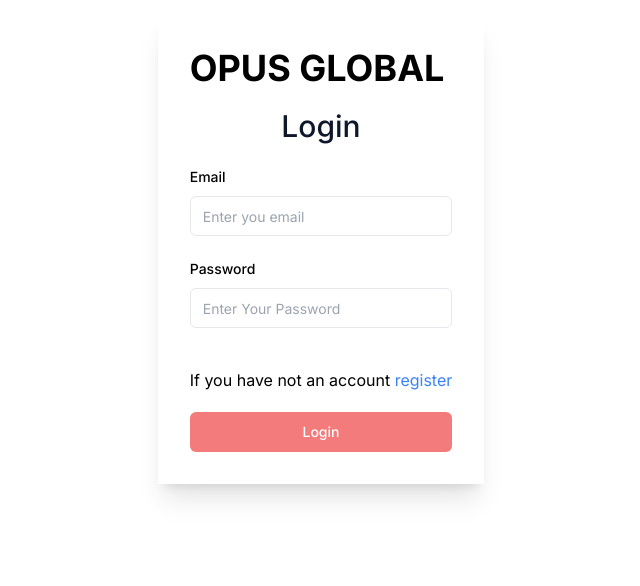
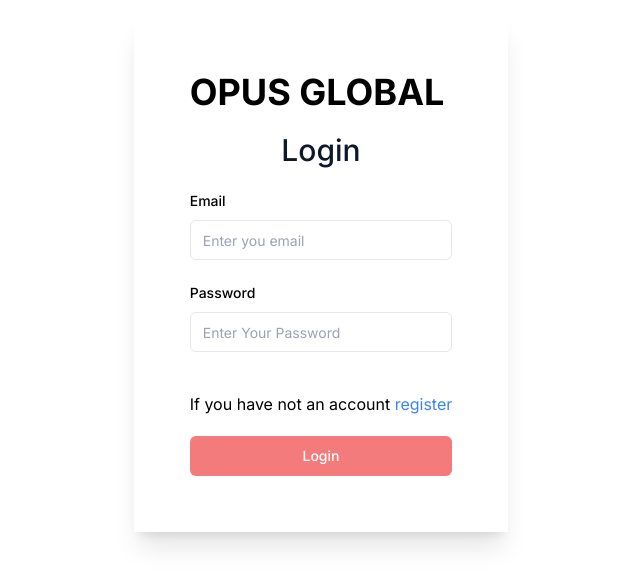
Before and after one commit to mubeenamin/mlm-update, a Next.js app: page / in a window 1280 px wide. Shown: the top 586 px of the page, without its empty margins (319-959 px from the left). Built offline with nearby package versions, Linux system fonts and the light colour scheme.

Commit message:
update sign page

```diff
--- a/app/component/signIn.tsx
+++ b/app/component/signIn.tsx
@@ -72,7 +72,7 @@ const SignIn = () => {
       <Form {...form}>
         <form
           onSubmit={form.handleSubmit(onSubmit)}
-          className="flex flex-col gap-5 p-8 mt-4 shadow-xl"
+          className="flex flex-col gap-5 p-14 mt-4 shadow-xl"
         >
           <h1 className="text-4xl font-bold ">OPUS GLOBAL</h1>
           <h1 className="text-3xl text-slate-900 font-medium text-center">
```
